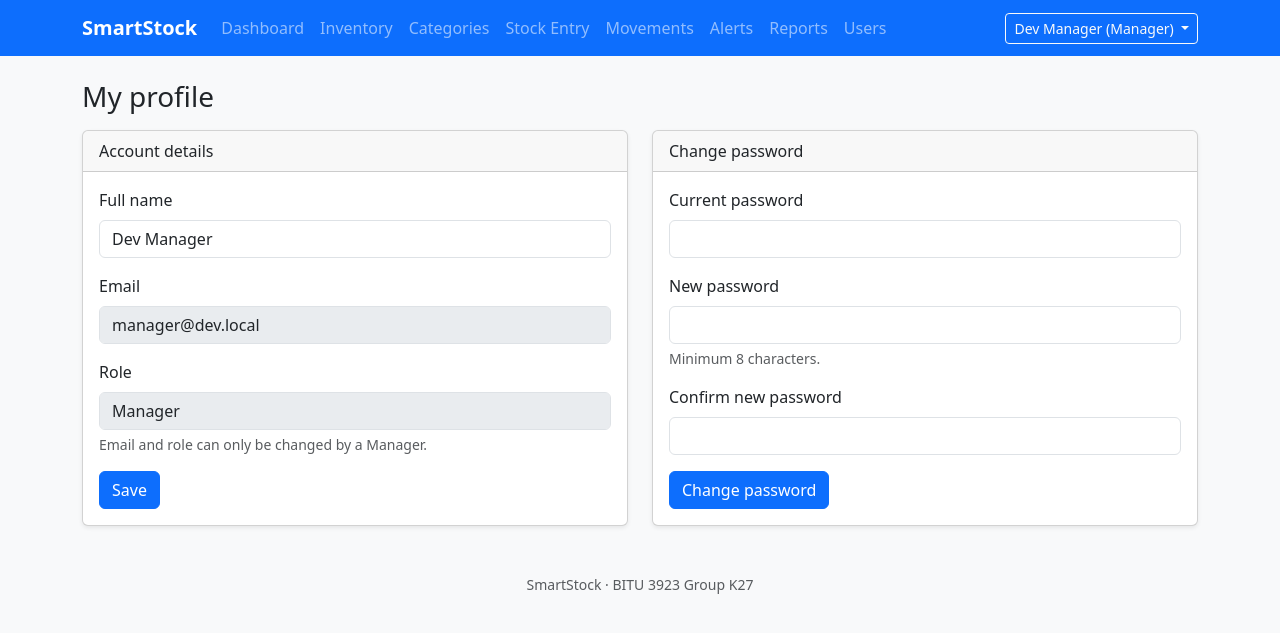
After one commit to Zulhaqq17/SmartStock, a Laravel app: page /profile in a window 1280 px wide. The commit adds this page. Shown: the top 633 px of the page. Run offline with Laravel 12, Linux system fonts and the light colour scheme; a user stored in the database is signed in; data comes from the database, SQL or seed files in the repository.

Commit message:
Module 1: Profile and Change Password Implementation

```diff
--- /dev/null
+++ b/src/app/Http/Controllers/ProfileController.php
@@ -0,0 +1,38 @@
+<?php
+
+namespace App\Http\Controllers;
+
+use Illuminate\Http\RedirectResponse;
+use Illuminate\Http\Request;
+use Illuminate\Validation\Rules\Password;
+use Illuminate\View\View;
+
+/** MODULE 1: logged-in user manages their own name and password */
+class ProfileController extends Controller
+{
+    public function edit(Request $request): View
+    {
+        return view('profile.edit', ['user' => $request->user()->load('role')]);
+    }
+
+    public function update(Request $request): RedirectResponse
+    {
+        $data = $request->validate(['name' => ['required', 'string', 'max:255']]);
+
+        $request->user()->update($data);
+
+        return back()->with('success', 'Profile updated.');
+    }
+
+    public function updatePassword(Request $request): RedirectResponse
+    {
+        $data = $request->validate([
+            'current_password' => ['required', 'current_password'],
+            'password' => ['required', 'confirmed', Password::min(8), 'different:current_password'],
+        ]);
+
+        $request->user()->update(['password' => $data['password']]); // hashed by the model cast
+
+        return back()->with('success', 'Password changed.');
+    }
+}
--- /dev/null
+++ b/src/app/Http/Middleware/EnsureUserIsActive.php
@@ -0,0 +1,28 @@
+<?php
+
+namespace App\Http\Middleware;
+
+use Closure;
+use Illuminate\Http\Request;
+use Illuminate\Support\Facades\Auth;
+use Symfony\Component\HttpFoundation\Response;
+
+/** Logs out a user whose account was deactivated while they were still logged in. */
+class EnsureUserIsActive
+{
+    public function handle(Request $request, Closure $next): Response
+    {
+        $user = $request->user();
+
+        if ($user && ! $user->is_active) {
+            Auth::logout();
+            $request->session()->invalidate();
+            $request->session()->regenerateToken();
+
+            return redirect()->route('login')
+                ->withErrors(['email' => 'Your account has been deactivated. Please contact your manager.']);
+        }
+
+        return $next($request);
+    }
+}
--- a/src/bootstrap/app.php
+++ b/src/bootstrap/app.php
@@ -1,5 +1,6 @@
 <?php
 
+use App\Http\Middleware\EnsureUserIsActive;
 use Illuminate\Foundation\Application;
 use Illuminate\Foundation\Configuration\Exceptions;
 use Illuminate\Foundation\Configuration\Middleware;
@@ -12,7 +13,8 @@ return Application::configure(basePath: dirname(__DIR__))
         health: '/up',
     )
     ->withMiddleware(function (Middleware $middleware): void {
-        //
+        // runs after the session starts, so the logged-in user is available
+        $middleware->appendToGroup('web', EnsureUserIsActive::class);
     })
     ->withExceptions(function (Exceptions $exceptions): void {
         $exceptions->shouldRenderJsonWhen(
--- a/src/resources/views/layouts/app.blade.php
+++ b/src/resources/views/layouts/app.blade.php
@@ -24,6 +24,7 @@
                     <li class="nav-item"><a class="nav-link {{ request()->routeIs('inventory.*') ? 'active' : '' }}" href="{{ route('inventory.index') }}">Inventory</a></li>
 
                     @if (auth()->user()->hasRole(\App\Models\Role::MANAGER, \App\Models\Role::WAREHOUSE))
+                        <li class="nav-item"><a class="nav-link {{ request()->routeIs('categories.*') ? 'active' : '' }}" href="{{ route('categories.index') }}">Categories</a></li>
                         <li class="nav-item"><a class="nav-link {{ request()->routeIs('stock_entry.*') ? 'active' : '' }}" href="{{ route('stock_entry.index') }}">Stock Entry</a></li>
                     @endif
 
@@ -39,13 +40,21 @@
                     @endif
                 </ul>
 
-                <span class="navbar-text me-3 text-white-50">
-                    {{ auth()->user()->name }} ({{ auth()->user()->role->role_name }})
-                </span>
-                <form method="POST" action="{{ route('logout') }}" class="d-inline">
-                    @csrf
-                    <button type="submit" class="btn btn-outline-light btn-sm">Logout</button>
-                </form>
+                <div class="dropdown">
+                    <a class="btn btn-outline-light btn-sm dropdown-toggle" href="#" role="button" data-bs-toggle="dropdown" aria-expanded="false">
+                        {{ auth()->user()->name }} ({{ auth()->user()->role?->role_name }})
+                    </a>
+                    <ul class="dropdown-menu dropdown-menu-end">
+                        <li><a class="dropdown-item" href="{{ route('profile.edit') }}">My profile</a></li>
+                        <li><hr class="dropdown-divider"></li>
+                        <li>
+                            <form method="POST" action="{{ route('logout') }}">
+                                @csrf
+                                <button type="submit" class="dropdown-item">Logout</button>
+                            </form>
+                        </li>
+                    </ul>
+                </div>
             </div>
         @endauth
     </div>
@@ -58,7 +67,8 @@
     @if (session('error'))
         <div class="alert alert-danger">{{ session('error') }}</div>
     @endif
-    @if ($errors->any())
+    {{-- pages that show errors next to each field set @section('inline_errors', '1') to skip this summary --}}
+    @if ($errors->any() && ! View::hasSection('inline_errors'))
         <div class="alert alert-danger">
             <ul class="mb-0">
                 @foreach ($errors->all() as $error)
--- /dev/null
+++ b/src/resources/views/profile/edit.blade.php
@@ -0,0 +1,68 @@
+@extends('layouts.app')
+
+@section('title', 'My Profile')
+
+@section('content')
+<h1 class="h3 mb-3">My profile</h1>
+
+<div class="row g-4">
+    <div class="col-lg-6">
+        <div class="card shadow-sm h-100">
+            <div class="card-header">Account details</div>
+            <div class="card-body">
+                <form method="POST" action="{{ route('profile.update') }}">
+                    @csrf
+                    @method('PUT')
+                    <div class="mb-3">
+                        <label for="name" class="form-label">Full name</label>
+                        <input type="text" id="name" name="name" maxlength="255" value="{{ old('name', $user->name) }}"
+                               class="form-control @error('name') is-invalid @enderror" required>
+                        @error('name') <div class="invalid-feedback">{{ $message }}</div> @enderror
+                    </div>
+                    <div class="mb-3">
+                        <label class="form-label">Email</label>
+                        <input type="text" class="form-control" value="{{ $user->email }}" disabled>
+                    </div>
+                    <div class="mb-3">
+                        <label class="form-label">Role</label>
+                        <input type="text" class="form-control" value="{{ $user->role?->role_name }}" disabled>
+                        <div class="form-text">Email and role can only be changed by a Manager.</div>
+                    </div>
+                    <button class="btn btn-primary">Save</button>
+                </form>
+            </div>
+        </div>
+    </div>
+
+    <div class="col-lg-6">
+        <div class="card shadow-sm h-100">
+            <div class="card-header">Change password</div>
+            <div class="card-body">
+                <form method="POST" action="{{ route('profile.password') }}">
+                    @csrf
+                    @method('PUT')
+                    <div class="mb-3">
+                        <label for="current_password" class="form-label">Current password</label>
+                        <input type="password" id="current_password" name="current_password" autocomplete="current-password"
+                               class="form-control @error('current_password') is-invalid @enderror" required>
+                        @error('current_password') <div class="invalid-feedback">{{ $message }}</div> @enderror
+                    </div>
+                    <div class="mb-3">
+                        <label for="password" class="form-label">New password</label>
+                        <input type="password" id="password" name="password" autocomplete="new-password"
+                               class="form-control @error('password') is-invalid @enderror" required>
+                        <div class="form-text">Minimum 8 characters.</div>
+                        @error('password') <div class="invalid-feedback">{{ $message }}</div> @enderror
+                    </div>
+                    <div class="mb-3">
+                        <label for="password_confirmation" class="form-label">Confirm new password</label>
+                        <input type="password" id="password_confirmation" name="password_confirmation" autocomplete="new-password"
+                               class="form-control" required>
+                    </div>
+                    <button class="btn btn-primary">Change password</button>
+                </form>
+            </div>
+        </div>
+    </div>
+</div>
+@endsection
--- a/src/routes/web.php
+++ b/src/routes/web.php
@@ -2,6 +2,7 @@
 
 use App\Http\Controllers\AlertController;
 use App\Http\Controllers\AuthController;
+use App\Http\Controllers\ProfileController;
 use App\Http\Controllers\CategoryController;
 use App\Http\Controllers\DashboardController;
 use App\Http\Controllers\InventoryController;
@@ -37,6 +38,12 @@ Route::middleware($managerOnly)->group(function () {
     Route::resource('users', UserController::class)->except(['show', 'destroy']);
     Route::patch('/users/{user}/toggle-status', [UserController::class, 'toggleStatus'])
         ->whereNumber('user')->name('users.toggle');
+});
+
+Route::middleware('auth')->group(function () {
+    Route::get('/profile', [ProfileController::class, 'edit'])->name('profile.edit');
+    Route::put('/profile', [ProfileController::class, 'update'])->name('profile.update');
+    Route::put('/profile/password', [ProfileController::class, 'updatePassword'])->name('profile.password');
 });
 
 // ---------------- Module 6: Dashboard and reports ----------------
```
Also changed, not shown: src/app/Http/Middleware/EnsureRole.php (+0 -8 lines).
